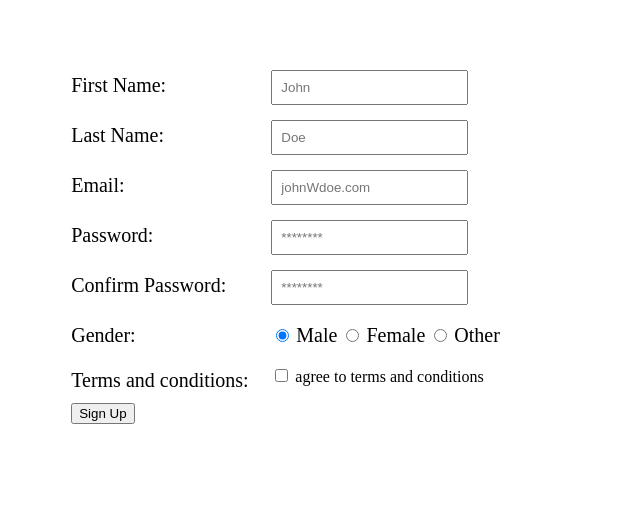
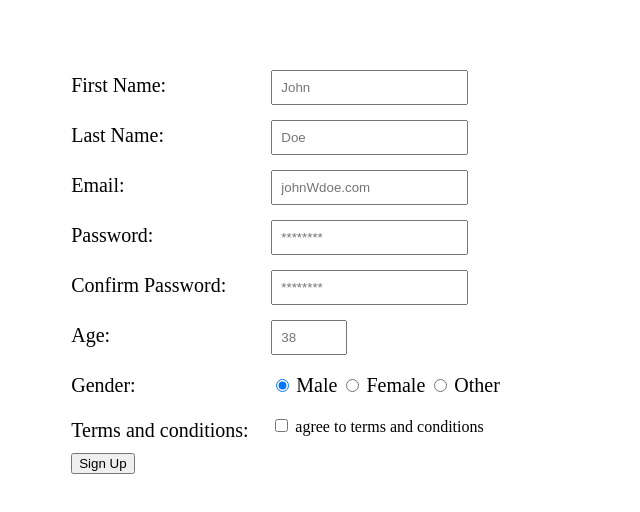
Before and after one commit to mansi-creater/html-media-assignment, a plain HTML site: page Media and Form/Ques 5/Sign Up.html in a window 1280 px wide. Shown: the whole page, without its empty margins (0-640 px from the left). Drawn offline with Linux system fonts and the light colour scheme.

Commit message:
Sign Up.html

```diff
--- a/Media and Form/Ques 5/Sign Up.html
+++ b/Media and Form/Ques 5/Sign Up.html
@@ -65,6 +65,14 @@
                         required />
                 </div>
             </div>
+
+            <div class="row">
+                <label for="age">Age:</label>
+                <div>
+                    <input type="number" name="age" placeholder="38" id="age" required min=0 max=150 />
+                </div>
+            </div>
+
             <div class="row">
                 <label for="">Gender:</label>
                 <div>
```
